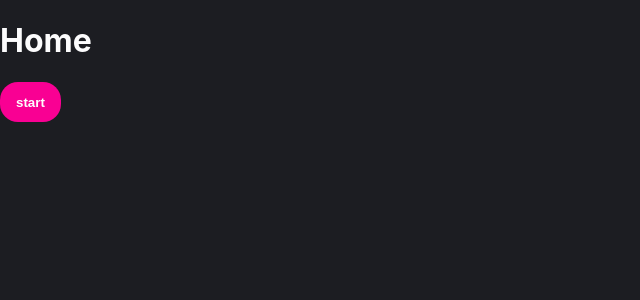
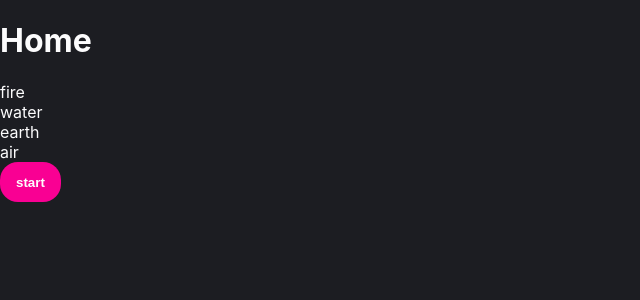
Before and after one commit to huriyahq/element-game, a React (Create React App) app: page / in a window 1280 px wide. Shown: the top 300 px of the page, without its empty margins (0-640 px from the left). Built offline with nearby package versions, Linux system fonts and the light colour scheme.

Commit message:
Create board and element components

```diff
--- a/src/App.js
+++ b/src/App.js
@@ -1,10 +1,12 @@
 import "./styles/App.css";
 import Button from "./components/Button";
+import Board from "./components/Board";
 
 function App() {
 	return (
 		<div className="App">
 			<h1>Home</h1>
+			<Board />
 			<Button
 				buttonStyle="primary"
 				text="start"
--- /dev/null
+++ b/src/components/Board.jsx
@@ -0,0 +1,16 @@
+import React from "react";
+import "../styles/Board.css";
+import Element from "./Element";
+
+const Board = () => {
+	return (
+		<div className="board">
+			<Element text="fire" />
+			<Element text="water" />
+			<Element text="earth" />
+			<Element text="air" />
+		</div>
+	);
+};
+
+export default Board;
--- a/src/components/Button.jsx
+++ b/src/components/Button.jsx
@@ -2,7 +2,7 @@ import React from "react";
 import "../styles/Button.css";
 
 const Button = ({ text, buttonStyle }) => {
-	return <button class={buttonStyle}>{text}</button>;
+	return <button className={buttonStyle}>{text}</button>;
 };
 
 export default Button;
--- /dev/null
+++ b/src/components/Element.jsx
@@ -0,0 +1,7 @@
+import React from "react";
+
+const Element = ({ text, elementStyle }) => {
+	return <div className={elementStyle}>{text}</div>;
+};
+
+export default Element;
```
Also changed, not shown: src/styles/Board.css (added).
